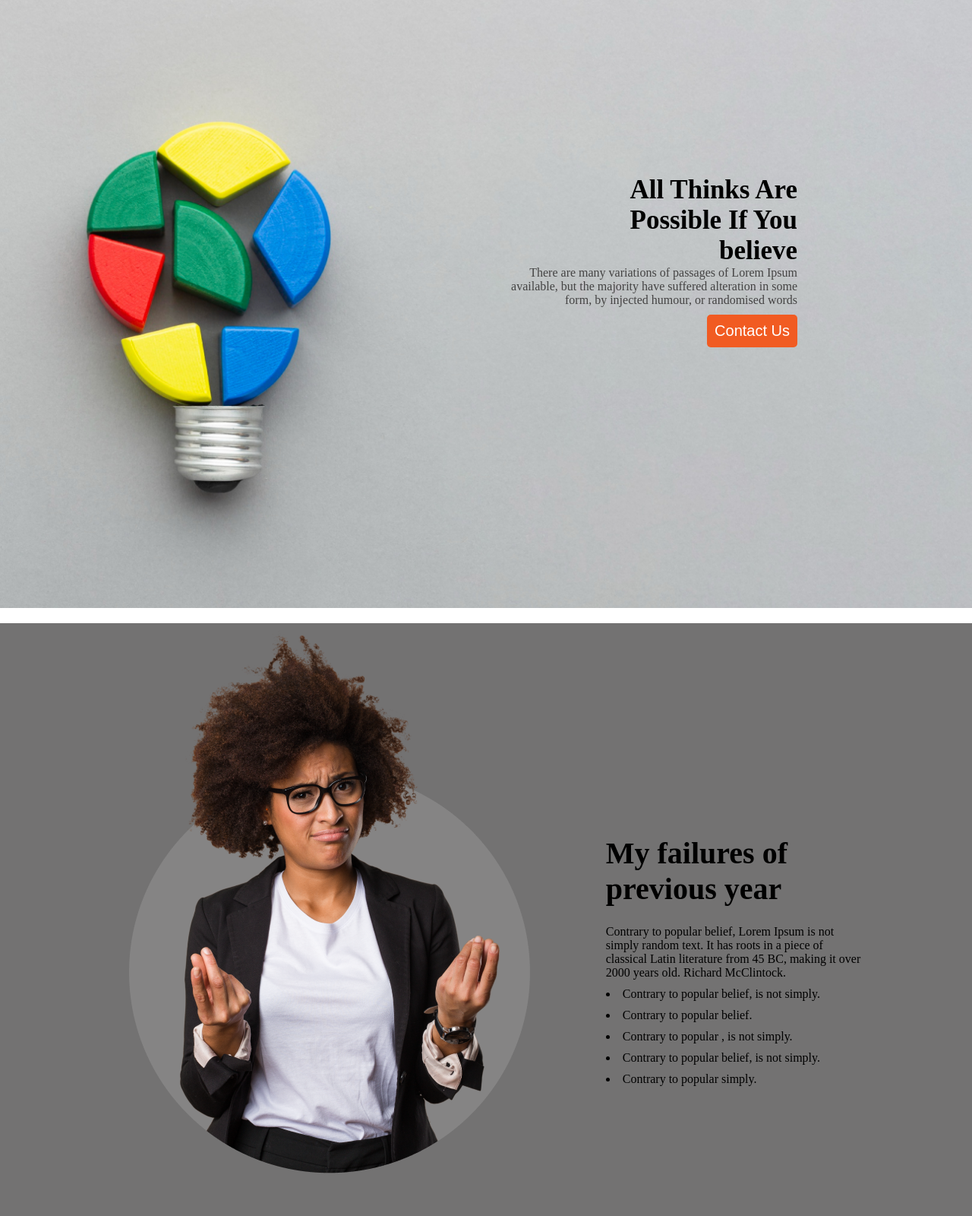
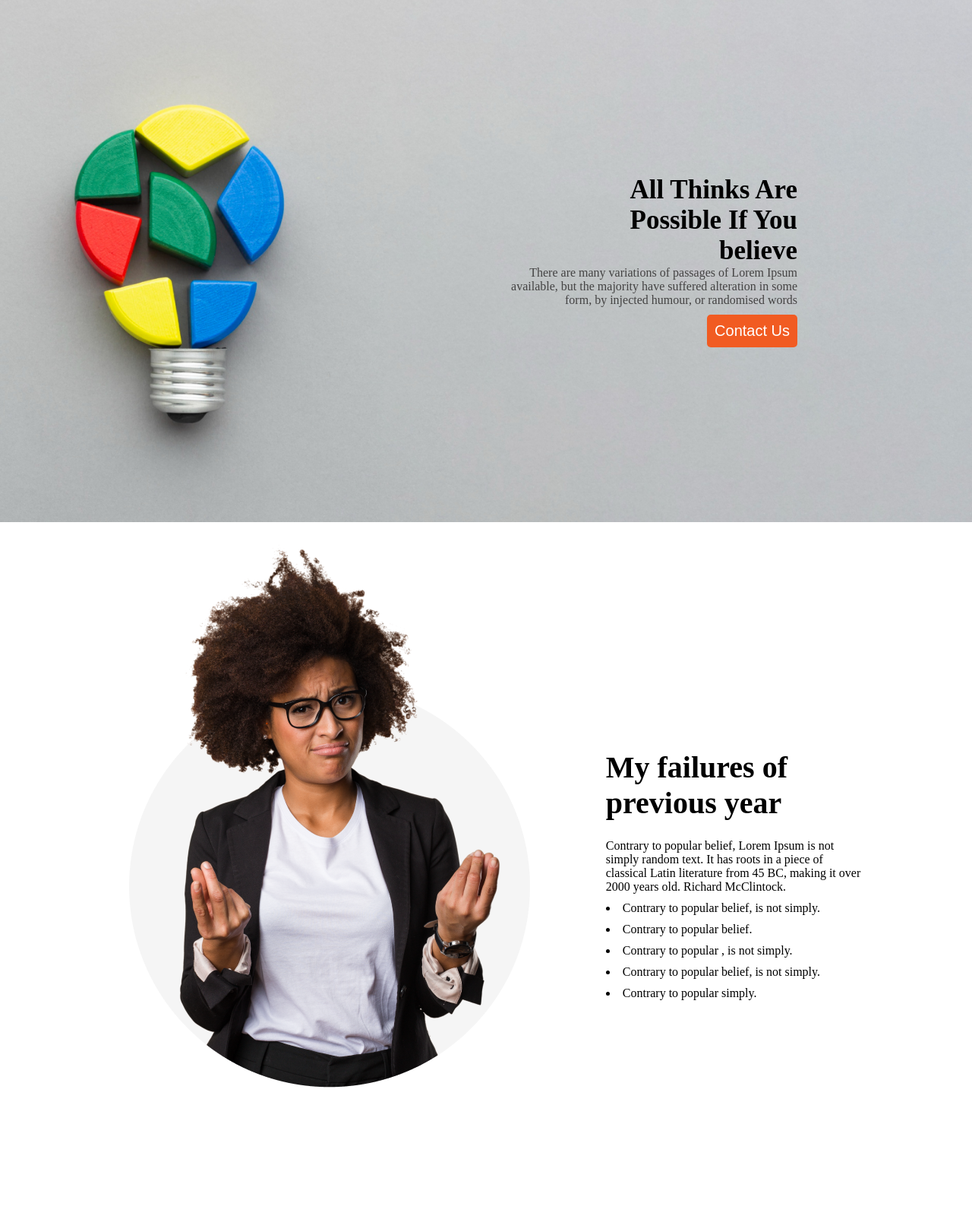
Before and after one commit to MHMIZAN09/newpage-task2, a plain HTML site: page index.html in a window 1280 px wide. Shown: the top 1600 px of the page at 76% size. Drawn offline with Linux system fonts and the light colour scheme.

Commit message:
remove few code

```diff
--- a/style.css
+++ b/style.css
@@ -2,13 +2,8 @@
   margin: 0;
   padding: 0;
 }
-.navbar{
-  background-color: #444343;
-}
 .container {
-  width: 100%;
-  height: 100vh;
-  background-image: url(images/banner/banner2.png);
+  background: url('images/banner/banner2.png'), lightgray -0.889px 0px / 100.111% 111.51% no-repeat;
   background-size: cover;
   justify-content: center;
   background-repeat: no-repeat;
@@ -45,7 +40,6 @@
   justify-content: center;
   align-items: center;
   margin-top: 20px;
-  background-color: #737272;
 }
 .container-background {
   display: flex;
```
